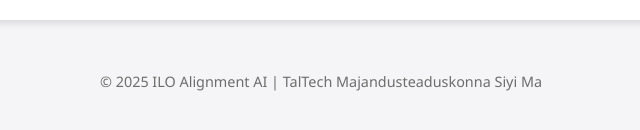
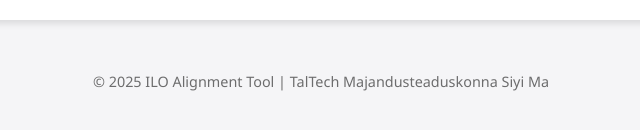
Before and after one commit to siyi-ma/iloalignment, a plain HTML site: page index.html in a window 1280 px wide. Shown: the part 432-562 px from the top of the page, 319-959 px from the left. Drawn offline with Linux system fonts and the light colour scheme; a web font is replaced by a local one.

Commit message:
Update index.html

```diff
--- a/index.html
+++ b/index.html
@@ -109,7 +109,7 @@
         </main>
 
         <footer>
-            <p>&copy; 2025 ILO Alignment AI | TalTech Majandusteaduskonna Siyi Ma</p>
+            <p>&copy; 2025 ILO Alignment Tool | TalTech Majandusteaduskonna Siyi Ma</p>
         </footer>
     </div>
 
```
